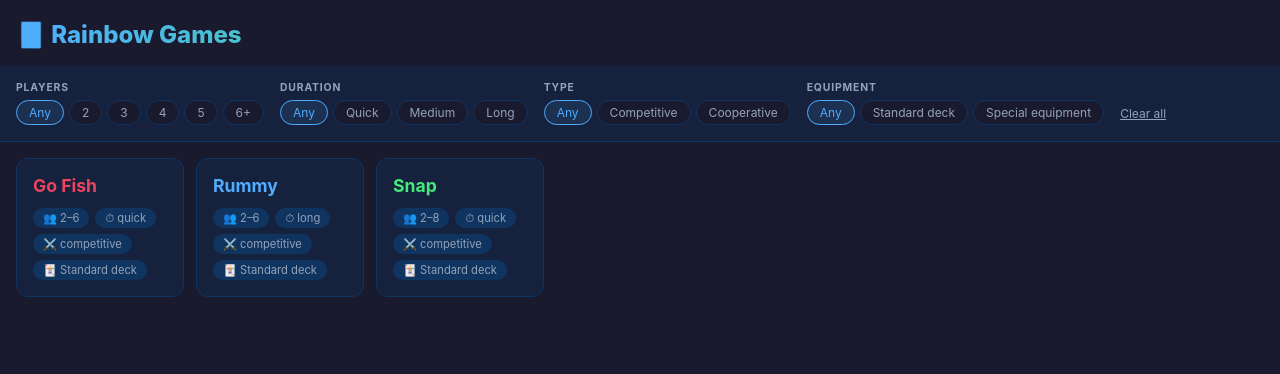
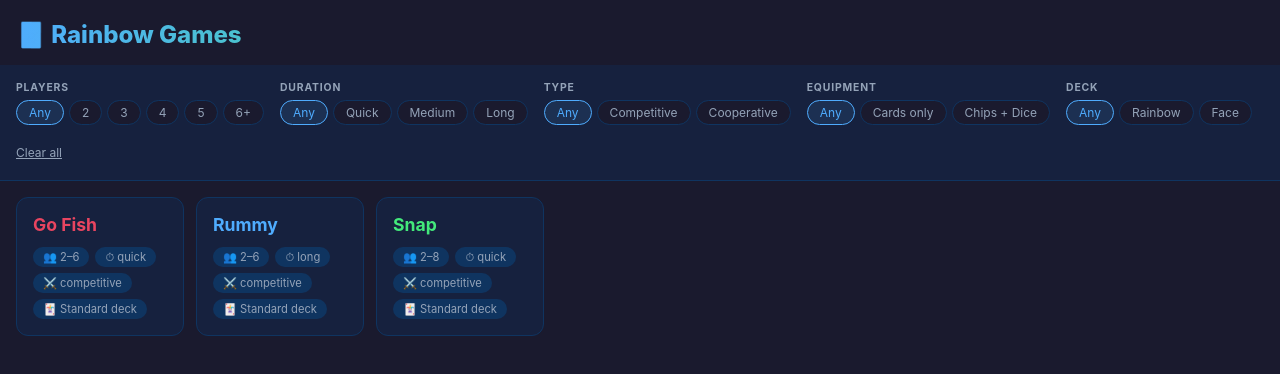
Before and after one commit to kjnckelly/rainbow-games, a Vue app: page / in a window 1280 px wide. Shown: the top 374 px of the page. Built offline with nearby package versions, Linux system fonts and the light colour scheme.

Commit message:
feat: add deck filter, rename equipment labels to Cards only/Chips + Dice

```diff
--- a/src/components/FilterBar.vue
+++ b/src/components/FilterBar.vue
@@ -52,6 +52,19 @@
       </div>
     </div>
 
+    <div class="filter-group">
+      <span class="filter-label">Deck</span>
+      <div class="chips">
+        <button
+          v-for="opt in DECK_OPTIONS"
+          :key="String(opt.value)"
+          class="chip"
+          :class="{ active: filters.deck === opt.value }"
+          @click="emit('filter-change', 'deck', opt.value)"
+        >{{ opt.label }}</button>
+      </div>
+    </div>
+
     <button class="clear-btn" @click="emit('clear')">Clear all</button>
   </div>
 </template>
@@ -83,8 +96,14 @@ const CATEGORY_OPTIONS = [
 
 const EQUIPMENT_OPTIONS = [
   { label: 'Any', value: null },
-  { label: 'Standard deck', value: false },
-  { label: 'Special equipment', value: true },
+  { label: 'Cards only', value: false },
+  { label: 'Chips + Dice', value: true },
+] as const
+
+const DECK_OPTIONS = [
+  { label: 'Any', value: null },
+  { label: 'Rainbow', value: 'rainbow' },
+  { label: 'Face', value: 'face' },
 ] as const
 
 defineProps<{ filters: FilterState }>()
--- a/src/composables/useGames.ts
+++ b/src/composables/useGames.ts
@@ -30,6 +30,7 @@ function parseGame(path: string, raw: string): Game | null {
       duration: data.duration as Game['duration'],
       category: data.category as Game['category'],
       equipment: Boolean(data.equipment),
+      deck: String(data.deck) as Game['deck'],
       content,
     }
   } catch (err) {
@@ -52,6 +53,7 @@ const DEFAULT_FILTERS: FilterState = {
   duration: null,
   category: null,
   equipment: null,
+  deck: null,
 }
 
 export function useGames(rawModules?: Record<string, string>) {
@@ -74,6 +76,7 @@ export function useGames(rawModules?: Record<string, string>) {
       if (f.duration !== null && game.duration !== f.duration) return false
       if (f.category !== null && game.category !== f.category) return false
       if (f.equipment !== null && game.equipment !== f.equipment) return false
+      if (f.deck !== null && game.deck !== f.deck) return false
       return true
     })
   })
--- a/src/types/game.ts
+++ b/src/types/game.ts
@@ -8,6 +8,7 @@ export interface Game {
   duration: 'quick' | 'medium' | 'long'
   category: 'competitive' | 'cooperative'
   equipment: boolean
+  deck: 'rainbow' | 'face'
   content: string  // raw Markdown body
 }
 
@@ -15,10 +16,12 @@ export type PlayerFilter = 2 | 3 | 4 | 5 | 6 | null  // 6 means "6+", null means
 export type DurationFilter = 'quick' | 'medium' | 'long' | null
 export type CategoryFilter = 'competitive' | 'cooperative' | null
 export type EquipmentFilter = boolean | null  // true = needs equipment, false = standard, null = any
+export type DeckFilter = 'rainbow' | 'face' | null
 
 export interface FilterState {
   players: PlayerFilter
   duration: DurationFilter
   category: CategoryFilter
   equipment: EquipmentFilter
+  deck: DeckFilter
 }
```
Also changed, not shown: 1 other file (tests, documents, lock files or other folders).
